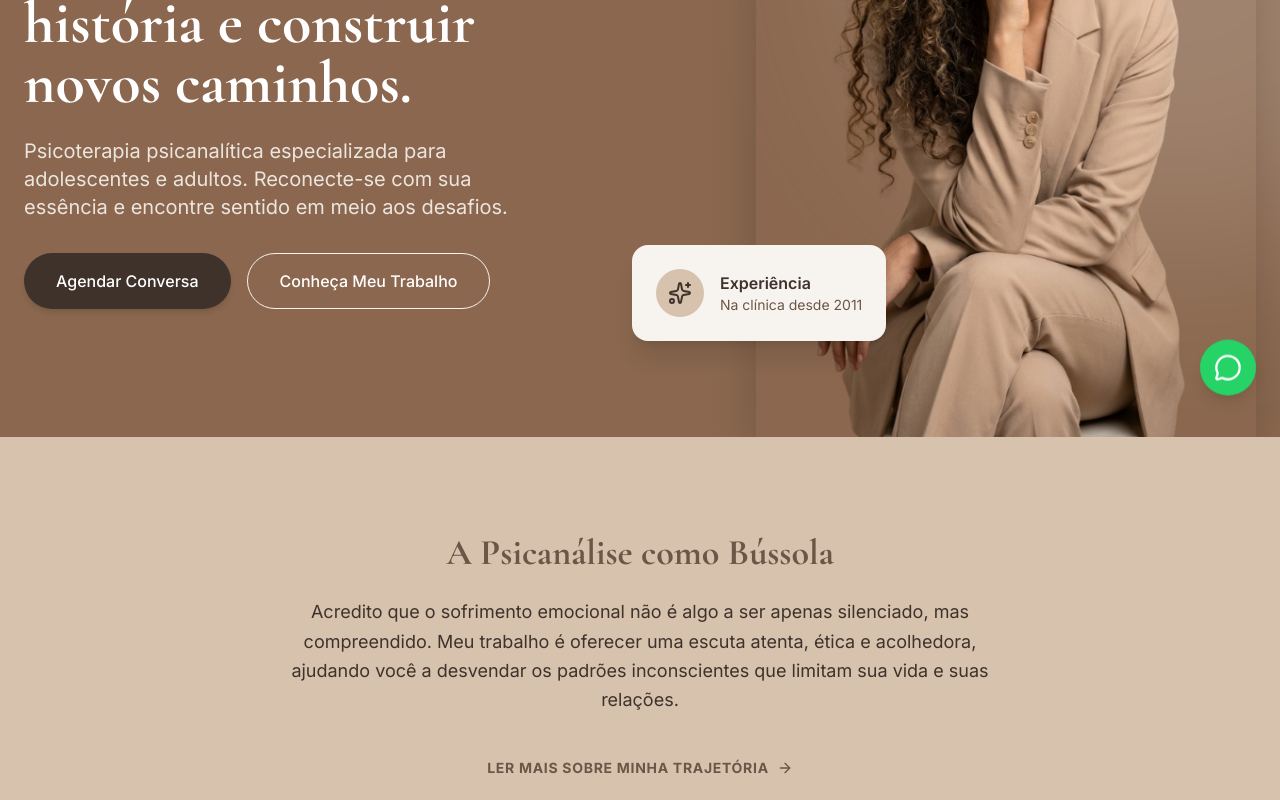
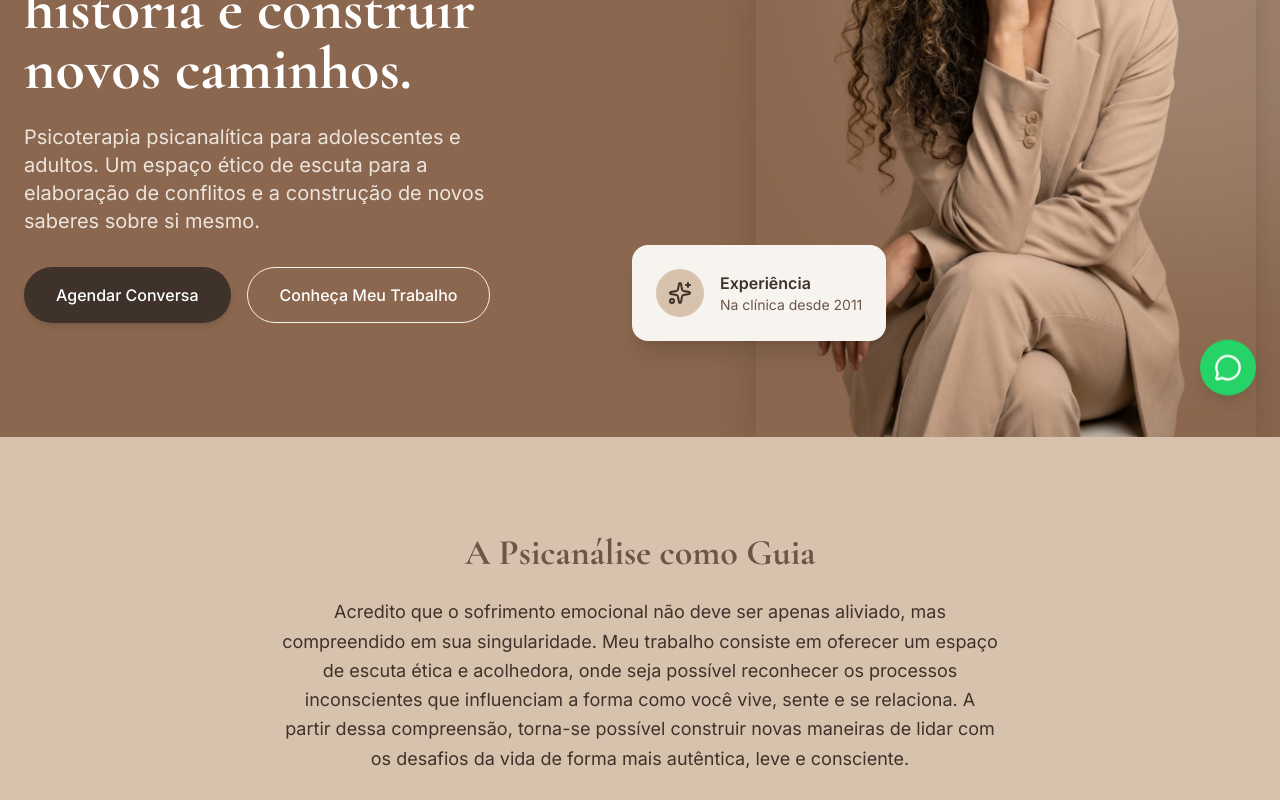
Before and after one commit to fernandogabos/site-psic-loga-juliana-munique-821vhrkc0, a React (Vite) app: page / in a window 1280 px wide. Shown: the part 380-1180 px from the top of the page. Built offline with nearby package versions, Linux system fonts and the light colour scheme.

Commit message:
Auto-commit after full sync (build simulation)

```diff
--- a/src/pages/Index.tsx
+++ b/src/pages/Index.tsx
@@ -35,8 +35,8 @@ export default function Index() {
                 Um espaço seguro para compreender sua história e construir novos caminhos.
               </h1>
               <p className="text-lg md:text-xl text-[#F7F3EF] mb-8 max-w-lg leading-relaxed opacity-90">
-                Psicoterapia psicanalítica especializada para adolescentes e adultos. Reconecte-se
-                com sua essência e encontre sentido em meio aos desafios.
+                Psicoterapia psicanalítica para adolescentes e adultos. Um espaço ético de escuta
+                para a elaboração de conflitos e a construção de novos saberes sobre si mesmo.
               </p>
               <div className="flex flex-col sm:flex-row gap-4">
                 <Button
@@ -84,12 +84,15 @@ export default function Index() {
       <section className="py-24 bg-muted">
         <div className="container mx-auto px-4 md:px-6 text-center max-w-3xl">
           <h2 className="text-3xl md:text-4xl font-serif font-bold mb-6 text-primary">
-            A Psicanálise como Bússola
+            A Psicanálise como Guia
           </h2>
           <p className="text-lg text-foreground leading-relaxed mb-8">
-            Acredito que o sofrimento emocional não é algo a ser apenas silenciado, mas
-            compreendido. Meu trabalho é oferecer uma escuta atenta, ética e acolhedora, ajudando
-            você a desvendar os padrões inconscientes que limitam sua vida e suas relações.
+            Acredito que o sofrimento emocional não deve ser apenas aliviado, mas compreendido em
+            sua singularidade. Meu trabalho consiste em oferecer um espaço de escuta ética e
+            acolhedora, onde seja possível reconhecer os processos inconscientes que influenciam a
+            forma como você vive, sente e se relaciona. A partir dessa compreensão, torna-se
+            possível construir novas maneiras de lidar com os desafios da vida de forma mais
+            autêntica, leve e consciente.
           </p>
           <Link
             to="/sobre"
```
Also changed, not shown: .skip.config.json.
